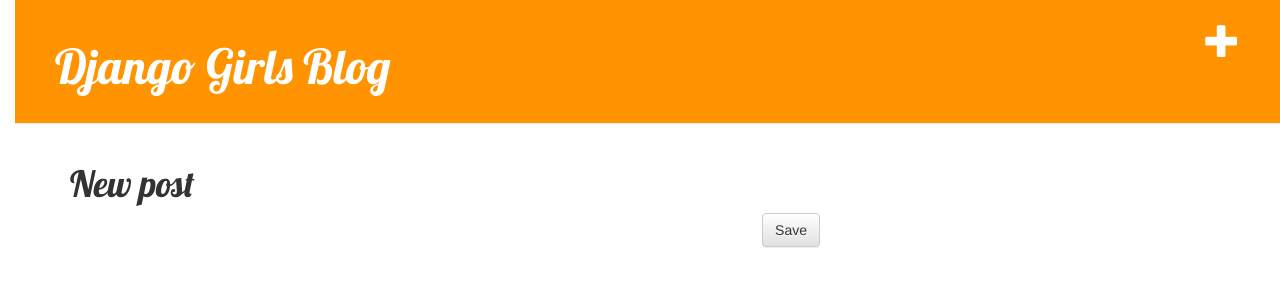
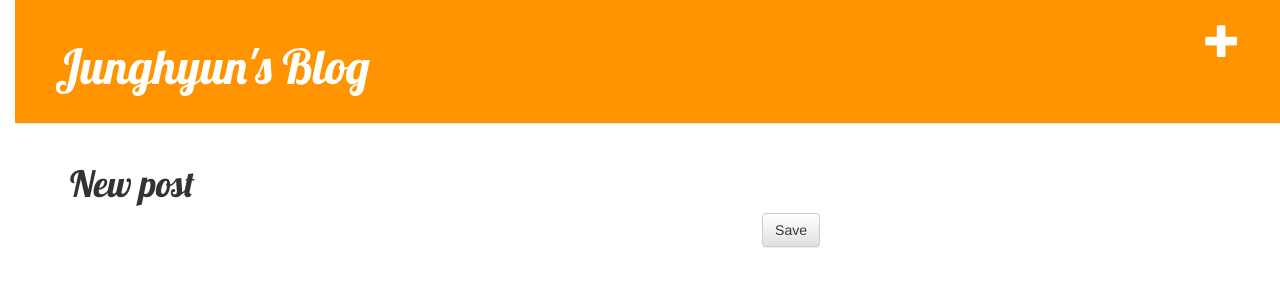
Before and after one commit to jhyun1203/my-first-blog, a Django app: page /post/new/ in a window 1280 px wide. Shown: the top 300 px of the page. Run offline with Django 3.2, Linux system fonts and the light colour scheme; some libraries are stand-ins or nearby versions.

Commit message:
modify blog title

```diff
--- a/blog/templates/blog/base.html
+++ b/blog/templates/blog/base.html
@@ -3,7 +3,7 @@
 <html>
 <head>
     <meta charset="UTF-8">
-    <title>Junghyun's blog</title>
+    <title>Junghyun's Blog</title>
     <link rel="stylesheet" href="//maxcdn.bootstrapcdn.com/bootstrap/3.2.0/css/bootstrap.min.css">
     <link rel="stylesheet" href="//maxcdn.bootstrapcdn.com/bootstrap/3.2.0/css/bootstrap-theme.min.css">
     <link rel="stylesheet" href="{% static 'css/blog.css' %}">
@@ -12,7 +12,7 @@
 <body>
     <div class="page-header">
         <a href="{% url 'post_new' %}" class="top-menu"><span class="glyphicon glyphicon-plus"></span></a>
-        <h1><a href="/">Django Girls Blog</a></h1>
+        <h1><a href="/">Junghyun's Blog</a></h1>
     </div>
     <div class="content container">
         <div class="row">
```
Also changed, not shown: db.sqlite3.
